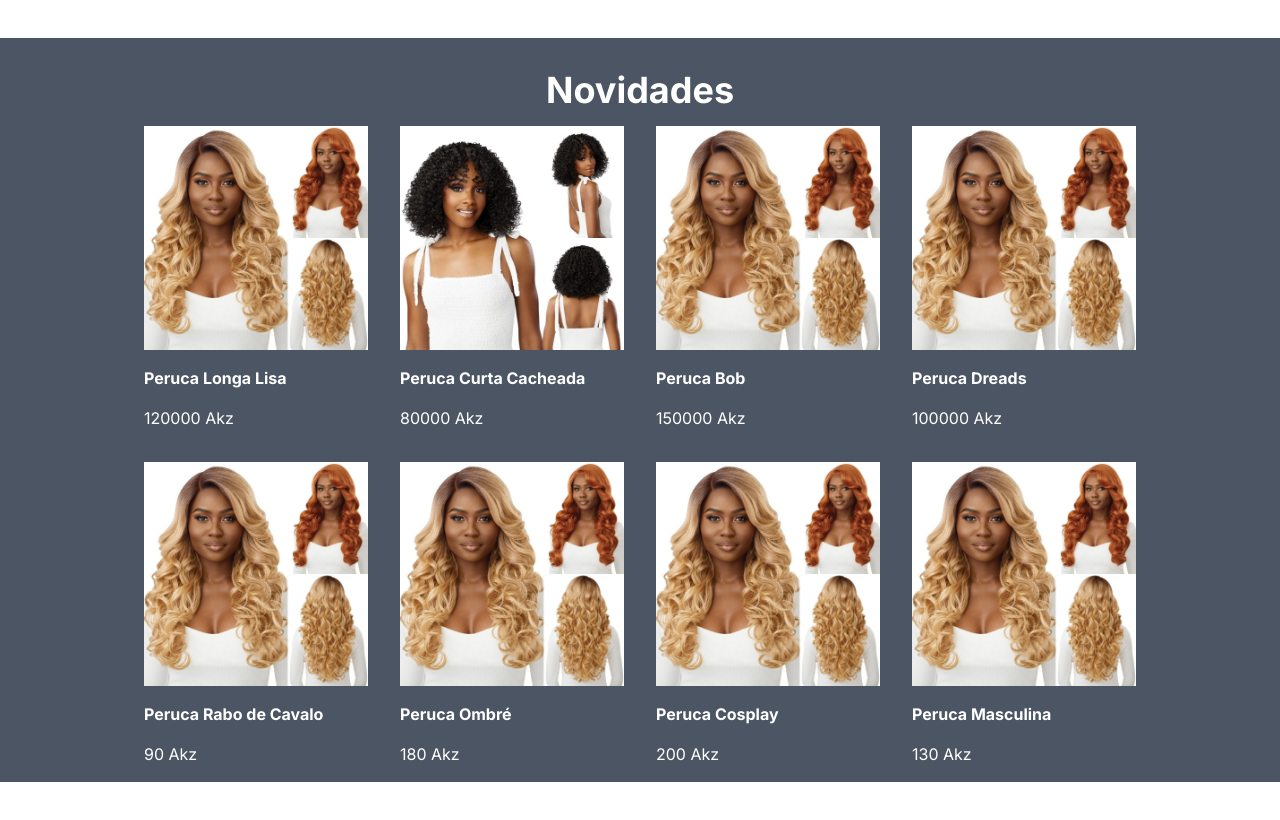
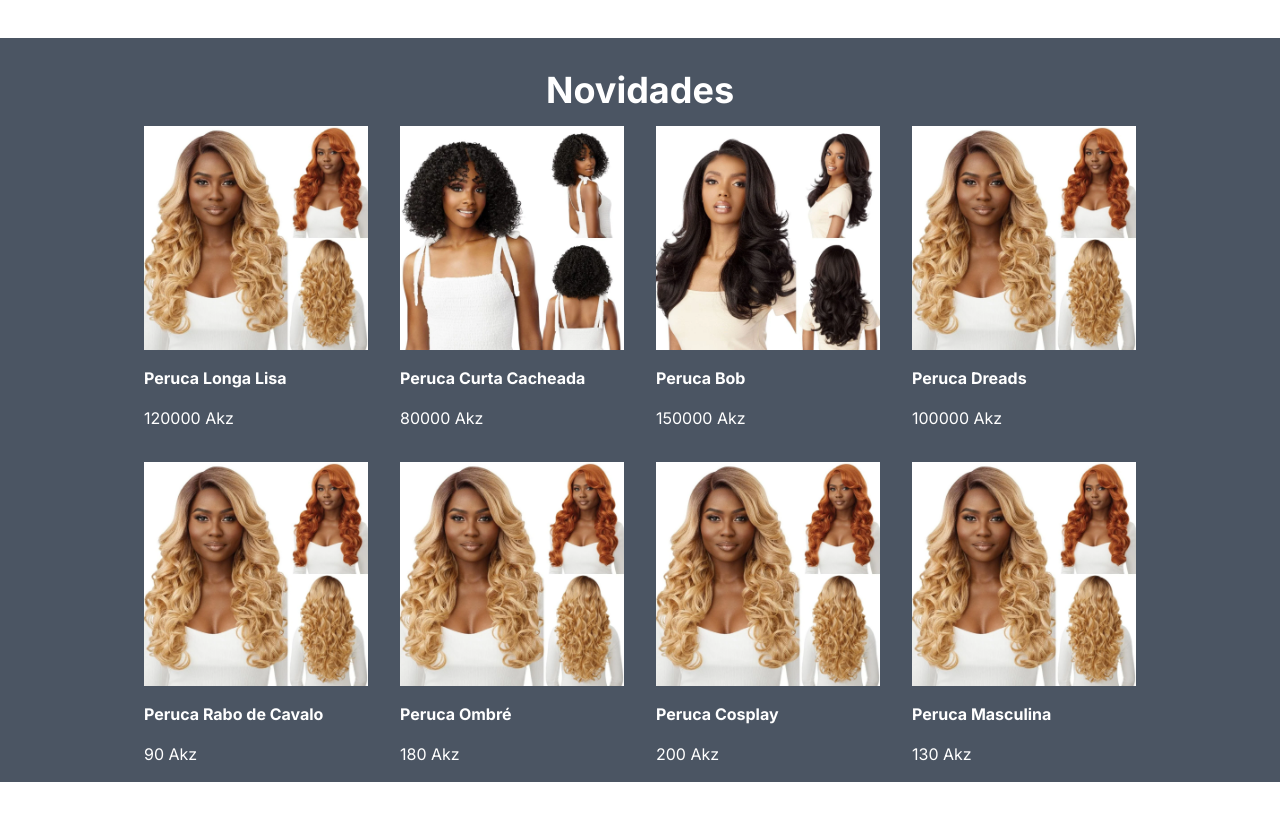
Before and after one commit to teosoares10/hair-salon, a Next.js app: page / in a window 1280 px wide. Shown: the part 1040-1860 px from the top of the page. Built offline with nearby package versions, Linux system fonts and the light colour scheme.

Commit message:
refactor(product-list): rewrite images path

```diff
--- a/src/components/product-list.tsx
+++ b/src/components/product-list.tsx
@@ -15,7 +15,7 @@ const data = [
     {
       "nome": "Peruca Bob",
       "preco": 150000.00,
-      "imagem": "/img/outre-synthetic-hd-transparent-lace-front-wig-hudson.webp"
+      "imagem": "/img/sensationnel-synthetic-kinky-edge-13x6-hd-lace-wig-kinky-blow-out-1.webp"
     },
     {
       "nome": "Peruca Dreads",
```
